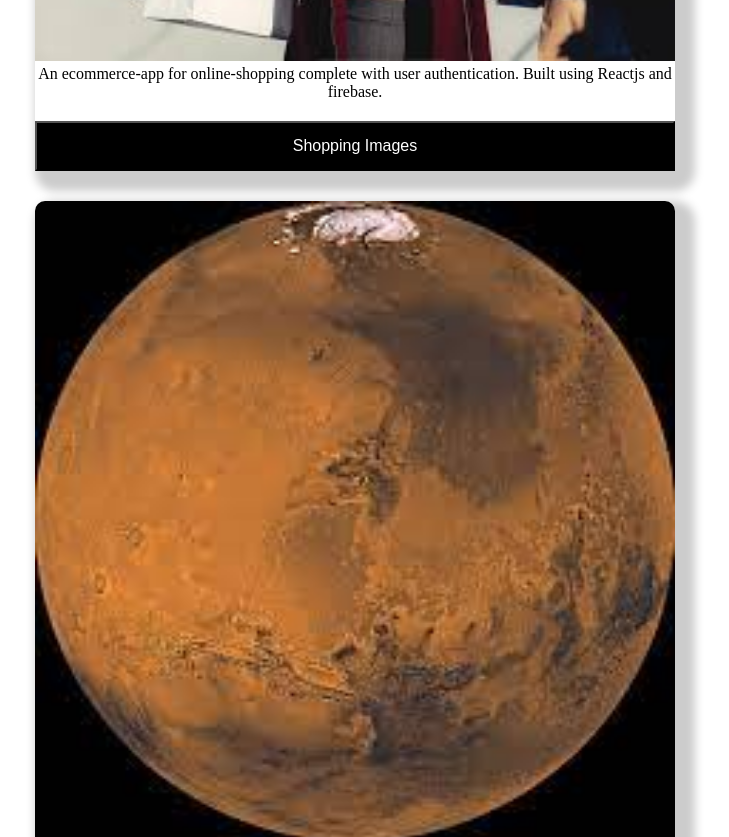
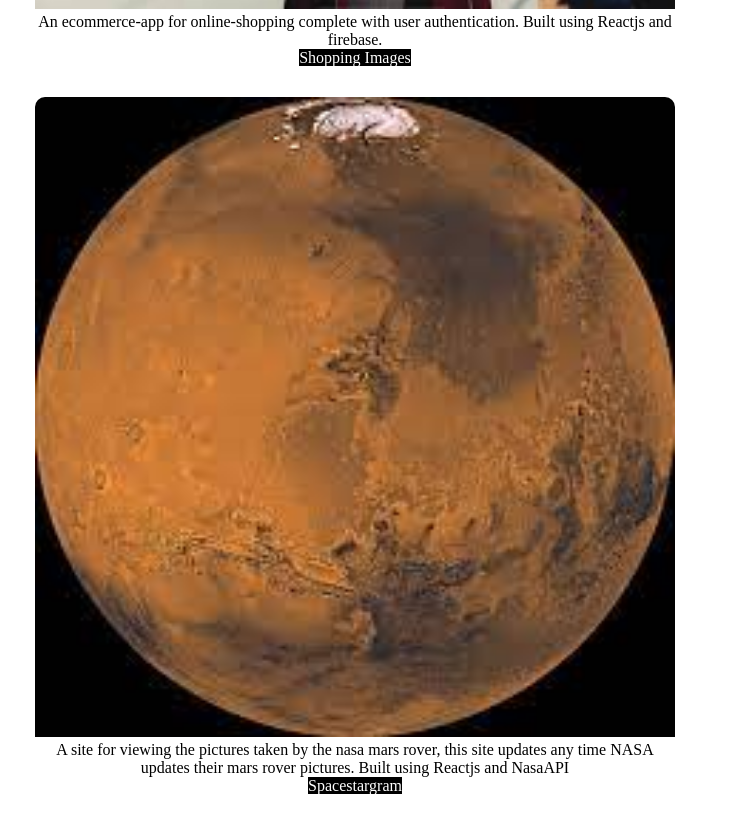
Before and after one commit to adeoye99/myportfolio, a React (Create React App) app: page /Projects in a window 1280 px wide. Shown: the part 1100-1937 px from the top of the page, without its empty margins (285-1014 px from the left). After the commit the page ends 1895 px from the top, so only its background shows below. Built offline with nearby package versions, Linux system fonts and the light colour scheme.

Commit message:
project work

```diff
--- a/src/Data/Projectdata.jsx
+++ b/src/Data/Projectdata.jsx
@@ -2,7 +2,7 @@ const Projectdatas  = [
     {
         img:"/Images/movieimage.jpeg",
         about: "A streaming app used for watching movie trailers or videos uploaded on you tube. Built using Reactjs and firebase.",
-        link: " ",
+        link: "https://movie-streaming-app-f4013.web.app",
         buttoncontent: "Streaming Site"
 
 
@@ -10,7 +10,7 @@ const Projectdatas  = [
     {
         img: "/Images/shoppingimages.jpeg",
         about: "An ecommerce-app for online-shopping complete with user authentication. Built using Reactjs and firebase.",
-        link: "",
+        link: "https://clone-20f23.web.app ",
         buttoncontent: "Shopping Images"
 
 
@@ -18,7 +18,7 @@ const Projectdatas  = [
     {
         img : "/Images/marsrover.jpeg",
         about: "A site for viewing the pictures taken by the nasa mars rover, this site updates any time NASA updates their mars rover pictures. Built using Reactjs and NasaAPI",
-        link :"",
+        link :"https://spacestargram.web.app",
         buttoncontent:" Spacestargram"
 
     }
--- a/src/Pages/Projects.jsx
+++ b/src/Pages/Projects.jsx
@@ -22,6 +22,7 @@ function Projects(Projectdata) {
       img = {Projectdata.img}
       about = {Projectdata.about}
       buttoncontent = {Projectdata.buttoncontent}
+      link = {Projectdata.link}
     />
     )
   }
--- a/src/ProjectComponents/ProjectWorks.jsx
+++ b/src/ProjectComponents/ProjectWorks.jsx
@@ -1,5 +1,6 @@
 import React from 'react';
 import styled from "styled-components";
+import { Link } from "react-router-dom";
 
 const ProjectWork = styled.div`
 width:50%;
@@ -8,7 +9,6 @@ margin-left: auto;
 margin-right:auto;
 margin-top: 30px;
 border-radius:  10px;
-box-shadow: 10px 10px 10px 10px #ccc ;
 
 `
 
@@ -23,7 +23,7 @@ width:100%;
 border-radius: 10px 10px 0  0;
 
 `
-const ProjectButton = styled.button`
+const ProjectButton = styled(Link)`
 margin-top:20px;
 height: 50px;
 width:100%;
@@ -54,7 +54,7 @@ function ProjectWorks(props){
               <ProjectImage src = {props.img}/>
               <ProjectContent>
                  <ProjectAbout>{props.about}</ProjectAbout>
-                  <ProjectButton>{props.buttoncontent}</ProjectButton>
+                  <ProjectButton to = {`${props.link}`}>{props.buttoncontent}</ProjectButton>
               </ProjectContent>
           </ProjectWork>
 
```
